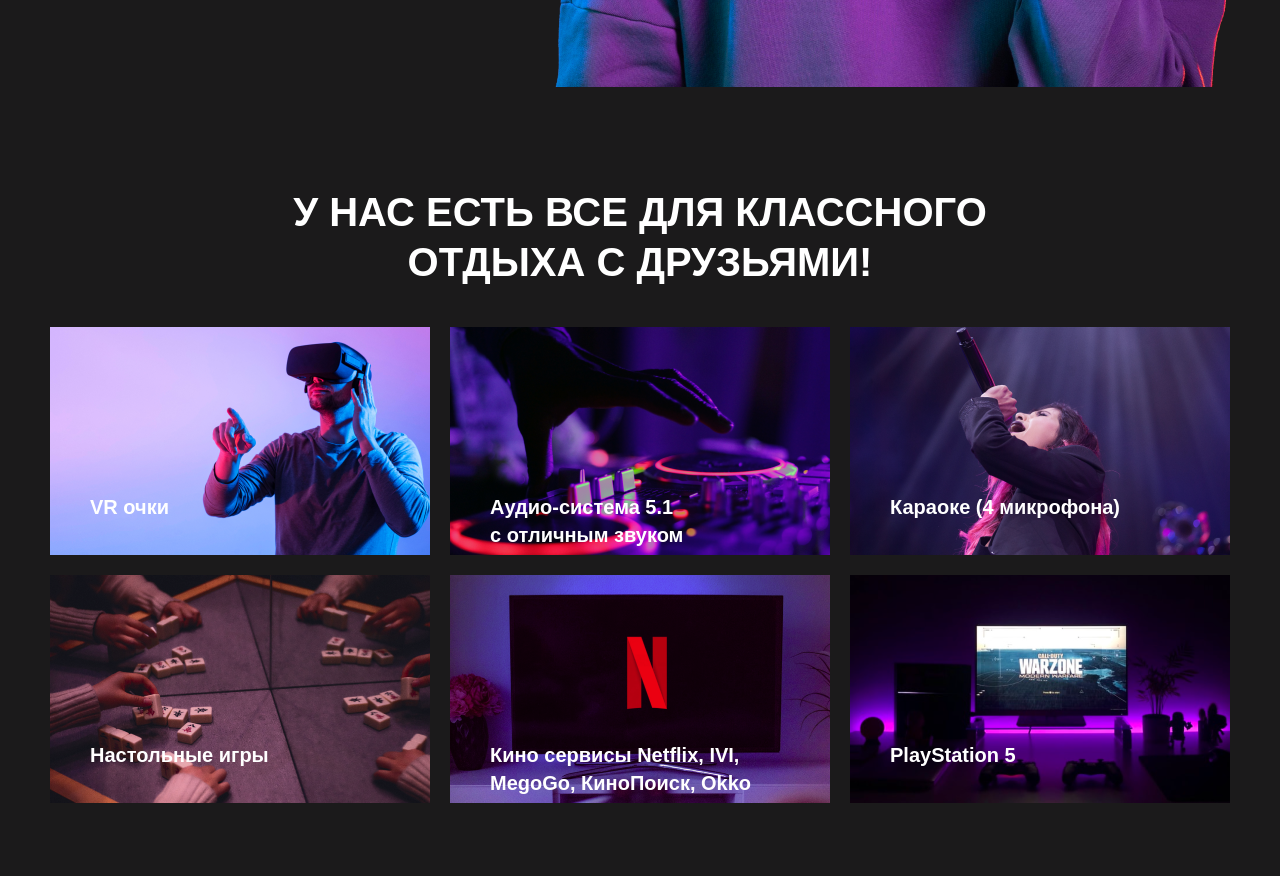
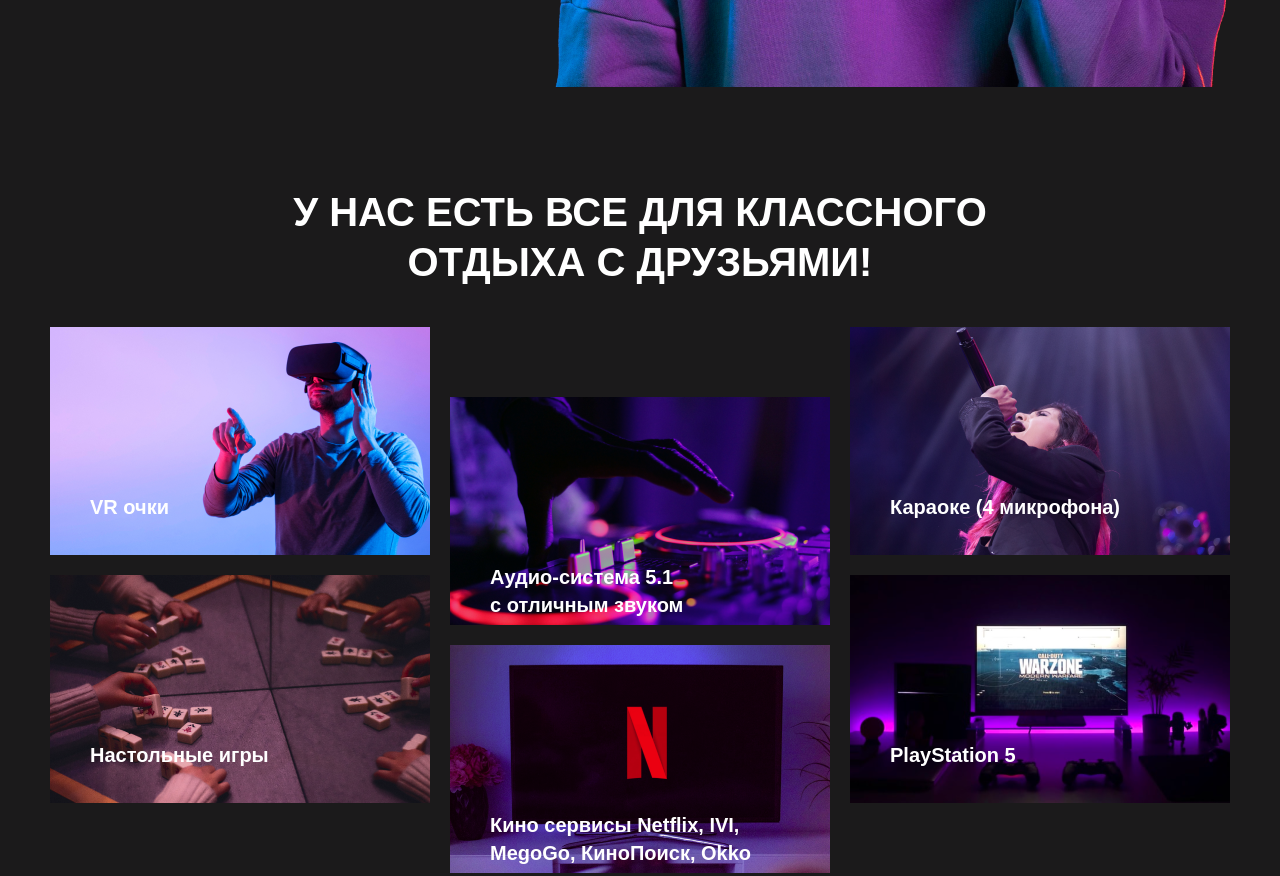
Before and after one commit to daviddovzhanskiy/project-go, a plain HTML site: page index.html in a window 1280 px wide. Shown: the part 882-1758 px from the top of the page. Drawn offline with Linux system fonts and the light colour scheme.

Commit message:
transform pictures in the we-have section

```diff
--- a/index.html
+++ b/index.html
@@ -87,7 +87,7 @@
       </div>
     </section>
 
-    <section class="section we-have">
+    <section class="section have-page">
       <div class="we-have container">
         <div class="we-have__box-title">
           <h2 class="we-have__title">У нас есть все для классного отдыха с друзьями!</h2>
@@ -98,7 +98,7 @@
             <p class="we-have__item-text">VR очки</p>
           </li>
 
-          <li class="we-have__item we-have__item_background_audio">
+          <li class="we-have__item we-have__item_background_audio we-have__item_position_down">
             <p class="we-have__item-text">Аудио-система 5.1
               с отличным звуком</p>
           </li>
@@ -111,7 +111,7 @@
             <p class="we-have__item-text">Настольные игры</p>
           </li>
 
-          <li class="we-have__item  we-have__item_background_films">
+          <li class="we-have__item  we-have__item_background_films we-have__item_position_down">
             <p class="we-have__item-text">Кино сервисы Netflix, IVI, MegoGo, КиноПоиск, Okko</p>
           </li>
 
--- a/style/we-have.css
+++ b/style/we-have.css
@@ -1,3 +1,7 @@
+.have-page {
+  padding: 50px 0px 120px;
+}
+
 .we-have__box-title {
   width: 800px;
   margin: 0 auto 40px;
@@ -59,6 +63,10 @@
   background-image: url(../img/playstation.png);
 }
 
+.we-have__item_position_down {
+  transform: translateY(70px);
+}
+
 .we-have__item-text {
   height: 56px;
 
```
